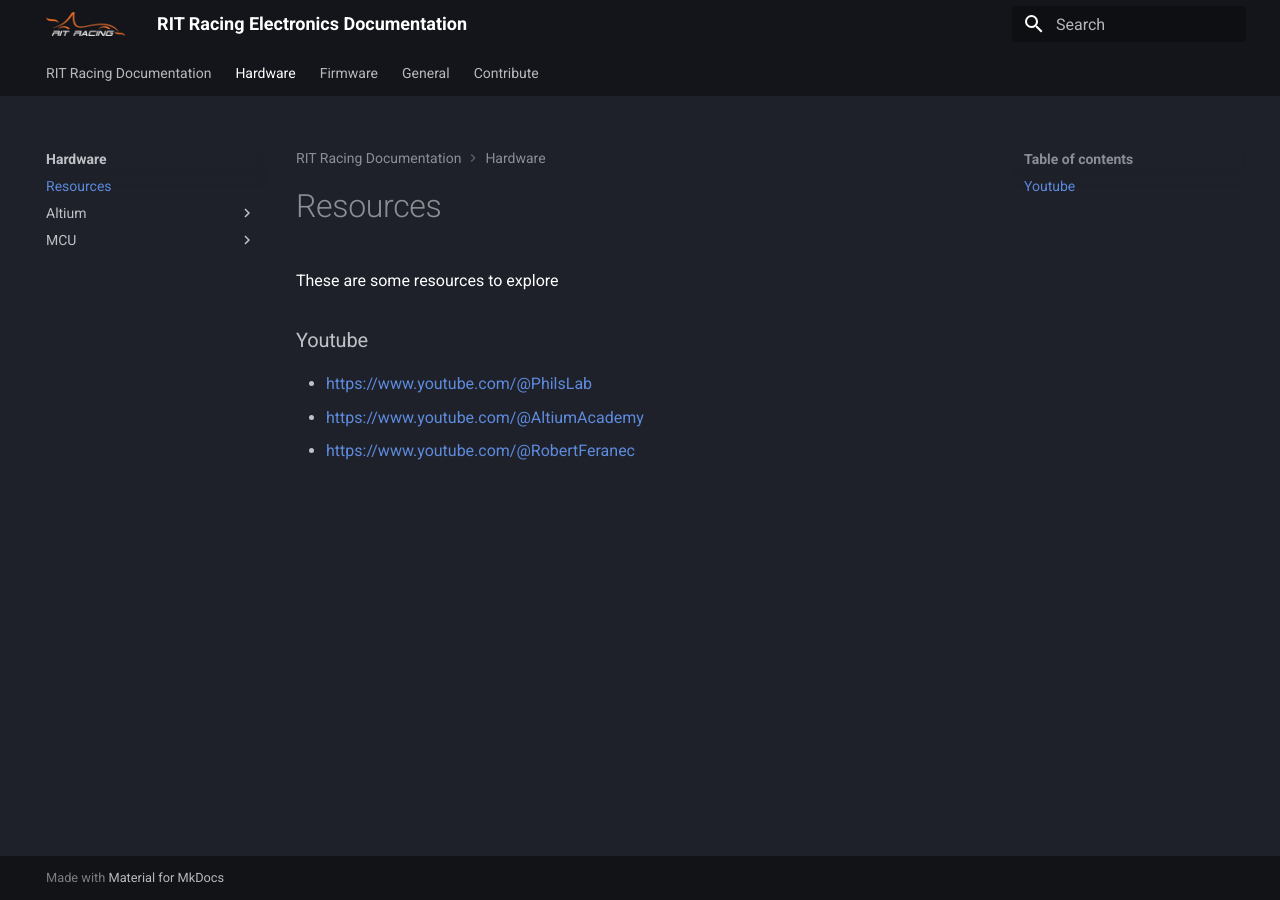
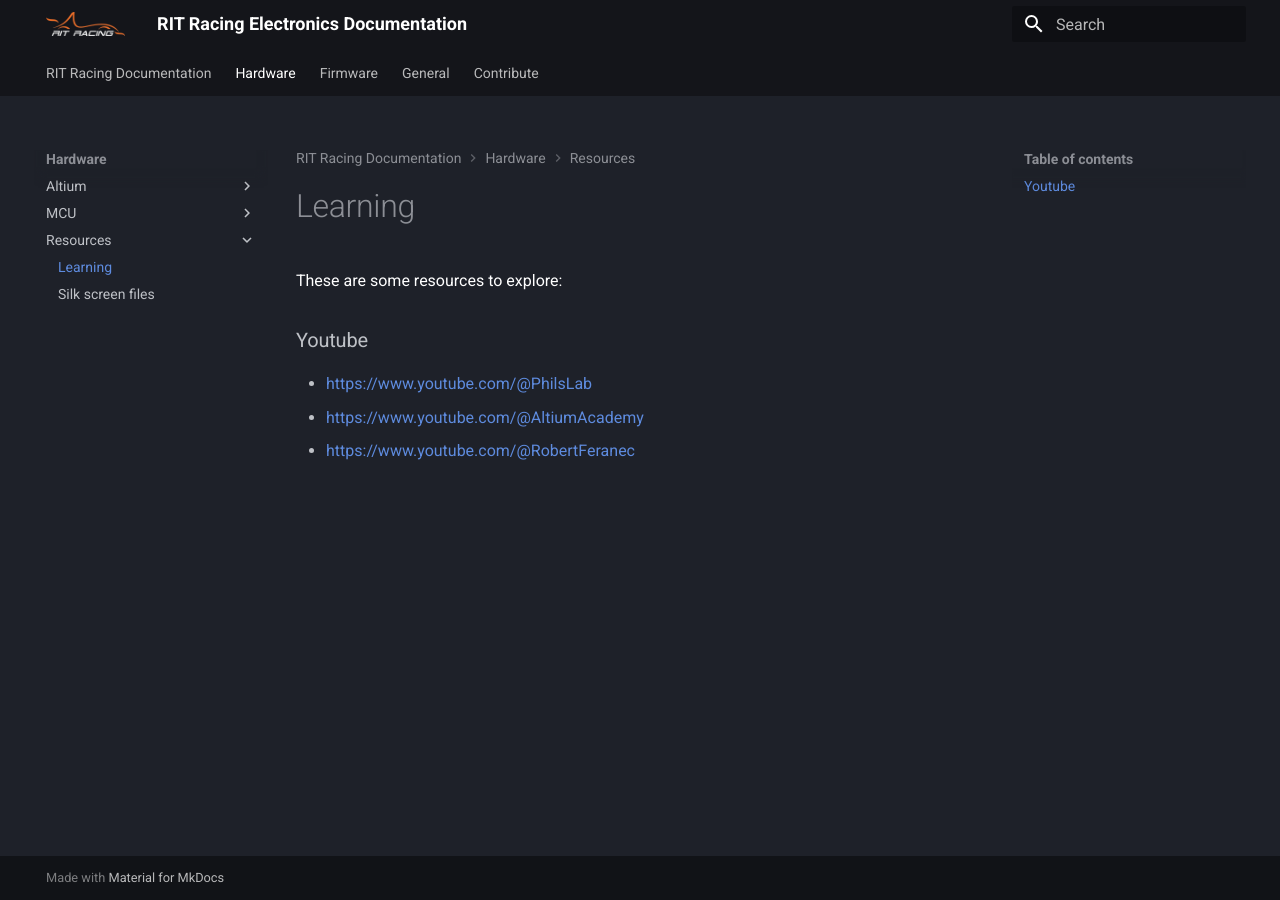
Before and after one commit to RITRacingSoftware/RITRacingSoftware.github.io, an MkDocs documentation site: the page built from docs/Hardware/Resources/learning.md, in a window 1280 px wide. Built offline with MkDocs 1.6.1 and Material for MkDocs 9.7.7, drawn with Linux system fonts in a browser that asks for light colours.

Commit message:
silk screen files

```diff
--- a/docs/Hardware/resources.md
+++ b/docs/Hardware/Resources/learning.md
@@ -1,4 +1,4 @@
-These are some resources to explore
+These are some resources to explore:
 
 ### Youtube
 
--- a/mkdocs.yml
+++ b/mkdocs.yml
@@ -10,17 +10,20 @@
     - navigation.path
     - navigation.indexes
     - navigation.tabs
+markdown_extensions:
+  - attr_list
 extra_css:
   - stylesheets/extra.css
 nav:
   - index.md
   - Hardware:
-    - Hardware: Hardware/index.md
-    - Hardware/resources.md
     - Altium:
-      - Hardware/Altium/intro.md
+      - Hardware/Altium/getting-started.md
     - MCU:
       - General/MCU/index.md
+    - Resources:
+      - Hardware/Resources/learning.md
+      - Hardware/Resources/silk-screen-files.md
   - Firmware:
     - Firmware: Firmware/index.md
     - Firmware/resources.md
```
Also changed, not shown: docs/Contribute/contribute.md (+2 -2 lines), docs/Hardware/Resources/silk-screen-files.md (added, +26 -0 lines), docs/Hardware/index.md (deleted, +0 -5 lines), docs/Hardware/Images/altlium-enroll.png (renamed from docs/assets/altlium-enroll.png), docs/Hardware/Images/fastest_club.png (added), docs/Hardware/Images/hv_symbol.png (added), docs/Hardware/Images/ritracing_logo.png (added).
